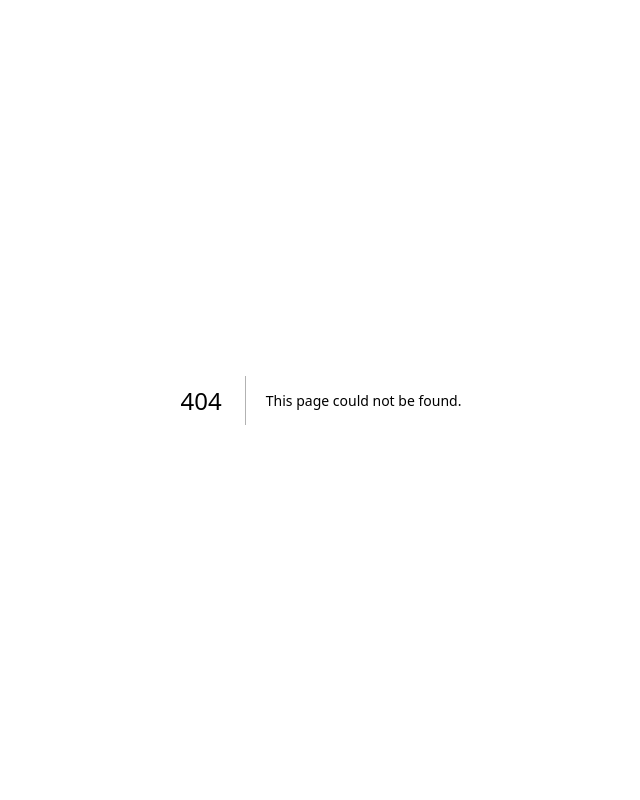
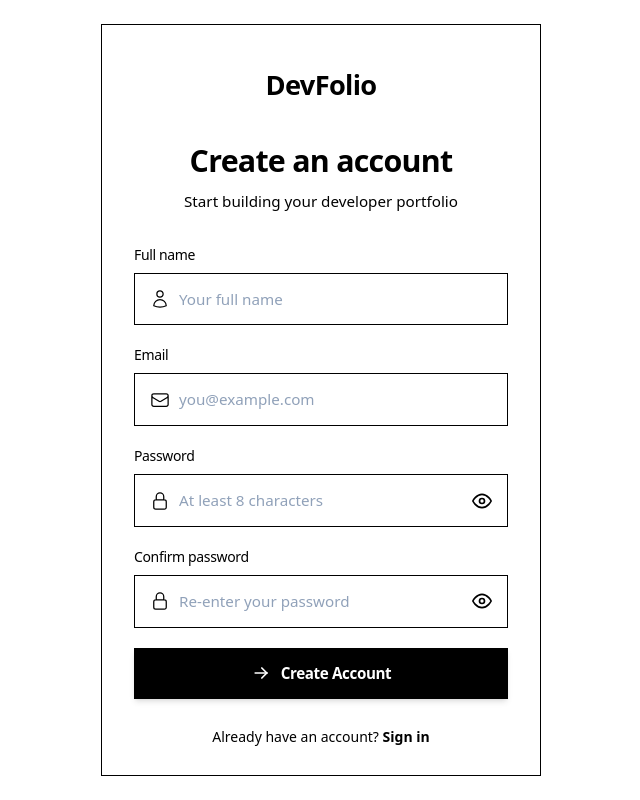
Before and after one commit to Ri-Reyan/DevFolio_client, a Next.js app: page /signup in a window 1280 px wide. Before the commit this address had no page. Shown: the whole page, without its empty margins (319-959 px from the left). Built offline with nearby package versions, Linux system fonts and the light colour scheme.

Commit message:
feat: build register form and page

```diff
--- /dev/null
+++ b/src/app/(auth)/components/RegisterForm.tsx
@@ -0,0 +1,213 @@
+"use client";
+
+import { useState, FormEvent } from "react";
+import Link from "next/link";
+import {
+  HiOutlineEnvelope,
+  HiOutlineLockClosed,
+  HiOutlineUser,
+} from "react-icons/hi2";
+import { FiEye, FiEyeOff } from "react-icons/fi";
+import { TbArrowRight } from "react-icons/tb";
+import { redirect } from "next/navigation";
+
+export default function RegisterForm() {
+  const [name, setName] = useState("");
+  const [email, setEmail] = useState("");
+  const [password, setPassword] = useState("");
+  const [confirmPassword, setConfirmPassword] = useState("");
+  const [showPassword, setShowPassword] = useState(false);
+  const [showConfirmPassword, setShowConfirmPassword] = useState(false);
+  const [isSubmitting, setIsSubmitting] = useState(false);
+
+  const handleSubmit = (e: FormEvent<HTMLFormElement>) => {
+    e.preventDefault();
+
+    if (password !== confirmPassword) {
+      alert("Passwords do not match.");
+      return;
+    }
+
+    setIsSubmitting(true);
+
+    // Static demo: no API integration.
+    setTimeout(() => {
+      setIsSubmitting(false);
+      alert("✨ Demo: Account created successfully");
+    }, 800);
+
+    redirect("/login");
+  };
+
+  const inputClass =
+    "w-full pl-11 pr-4 py-3.5 text-[0.95rem] bg-surface text-ink placeholder:text-slate-400 rounded-field border-[1.5px] border-edge shadow-input outline-none transition focus:border-brand focus:ring-[3px] focus:ring-brand/10";
+
+  const labelClass =
+    "block text-sm font-medium text-ink mb-2 tracking-tight";
+
+  return (
+    <main className="min-h-screen flex items-center justify-center p-6 bg-page">
+      <div className="w-full max-w-110 bg-surface rounded-card border border-edge/60 shadow-soft px-8 pt-10 pb-8 sm:px-8 sm:pb-7">
+        {/* Brand */}
+        <div className="flex items-center justify-center mb-8">
+          <span className="text-[1.7rem] font-bold tracking-tight text-ink">
+            Dev<span className="text-brand">Folio</span>
+          </span>
+        </div>
+
+        {/* Header */}
+        <header className="text-center mb-8">
+          <h1 className="text-[1.9rem] font-bold tracking-tight text-ink mb-1.5">
+            Create an account
+          </h1>
+          <p className="text-[0.95rem] text-ink-muted">
+            Start building your developer portfolio
+          </p>
+        </header>
+
+        {/* Form */}
+        <form onSubmit={handleSubmit} className="space-y-5">
+          {/* Full Name */}
+          <div>
+            <label htmlFor="name" className={labelClass}>
+              Full name
+            </label>
+            <div className="relative">
+              <HiOutlineUser className="absolute left-4 top-1/2 -translate-y-1/2 w-5 h-5 text-ink-subtle pointer-events-none" />
+              <input
+                id="name"
+                type="text"
+                required
+                autoComplete="name"
+                value={name}
+                onChange={(e) => setName(e.target.value)}
+                placeholder="Your full name"
+                className={inputClass}
+              />
+            </div>
+          </div>
+
+          {/* Email */}
+          <div>
+            <label htmlFor="email" className={labelClass}>
+              Email
+            </label>
+            <div className="relative">
+              <HiOutlineEnvelope className="absolute left-4 top-1/2 -translate-y-1/2 w-5 h-5 text-ink-subtle pointer-events-none" />
+              <input
+                id="email"
+                type="email"
+                required
+                autoComplete="email"
+                value={email}
+                onChange={(e) => setEmail(e.target.value)}
+                placeholder="you@example.com"
+                className={inputClass}
+              />
+            </div>
+          </div>
+
+          {/* Password */}
+          <div>
+            <label htmlFor="password" className={labelClass}>
+              Password
+            </label>
+            <div className="relative">
+              <HiOutlineLockClosed className="absolute left-4 top-1/2 -translate-y-1/2 w-5 h-5 text-ink-subtle pointer-events-none" />
+              <input
+                id="password"
+                type={showPassword ? "text" : "password"}
+                required
+                minLength={8}
+                autoComplete="new-password"
+                value={password}
+                onChange={(e) => setPassword(e.target.value)}
+                placeholder="At least 8 characters"
+                className={`${inputClass} pr-12`}
+              />
+              <button
+                type="button"
+                onClick={() => setShowPassword((s) => !s)}
+                aria-label={showPassword ? "Hide password" : "Show password"}
+                className="absolute right-4 top-1/2 -translate-y-1/2 text-ink-subtle hover:text-ink transition-colors"
+              >
+                {showPassword ? (
+                  <FiEyeOff className="w-5 h-5" />
+                ) : (
+                  <FiEye className="w-5 h-5" />
+                )}
+              </button>
+            </div>
+          </div>
+
+          {/* Confirm Password */}
+          <div>
+            <label htmlFor="confirmPassword" className={labelClass}>
+              Confirm password
+            </label>
+            <div className="relative">
+              <HiOutlineLockClosed className="absolute left-4 top-1/2 -translate-y-1/2 w-5 h-5 text-ink-subtle pointer-events-none" />
+              <input
+                id="confirmPassword"
+                type={showConfirmPassword ? "text" : "password"}
+                required
+                minLength={8}
+                autoComplete="new-password"
+                value={confirmPassword}
+                onChange={(e) => setConfirmPassword(e.target.value)}
+                placeholder="Re-enter your password"
+                className={`${inputClass} pr-12`}
+              />
+              <button
+                type="button"
+                onClick={() => setShowConfirmPassword((s) => !s)}
+                aria-label={
+                  showConfirmPassword
+                    ? "Hide confirm password"
+                    : "Show confirm password"
+                }
+                className="absolute right-4 top-1/2 -translate-y-1/2 text-ink-subtle hover:text-ink transition-colors"
+              >
+                {showConfirmPassword ? (
+                  <FiEyeOff className="w-5 h-5" />
+                ) : (
+                  <FiEye className="w-5 h-5" />
+                )}
+              </button>
+            </div>
+          </div>
+
+          {/* Create Account */}
+          <button
+            type="submit"
+            disabled={isSubmitting}
+            className="w-full inline-flex items-center justify-center gap-2.5 py-3.5 px-6 rounded-field bg-black text-white text-[0.95rem] font-semibold tracking-tight shadow-md transition hover:bg-gray-800 hover:-translate-y-px active:translate-y-0 disabled:opacity-70 disabled:cursor-not-allowed cursor-pointer"
+          >
+            {isSubmitting ? (
+              <>
+                <span className="w-4 h-4 border-2 border-white/40 border-t-white rounded-full animate-spin" />
+                Creating account…
+              </>
+            ) : (
+              <>
+                <TbArrowRight className="w-5 h-5" />
+                Create Account
+              </>
+            )}
+          </button>
+        </form>
+
+        {/* Footer */}
+        <p className="text-center text-sm text-ink-muted mt-7">
+          Already have an account?{" "}
+          <Link
+            href="/login"
+            className="font-semibold text-brand hover:text-brand-hover hover:underline transition-colors"
+          >
+            Sign in
+          </Link>
+        </p>
+      </div>
+    </main>
+  );
+}
--- /dev/null
+++ b/src/app/(auth)/signup/page.tsx
@@ -0,0 +1,12 @@
+// register page, component from register form
+
+import RegisterForm from "../components/RegisterForm";
+
+
+export default function RegisterPage() {
+  return (
+    <div className="">
+      <RegisterForm />
+    </div>
+  );
+}
```
